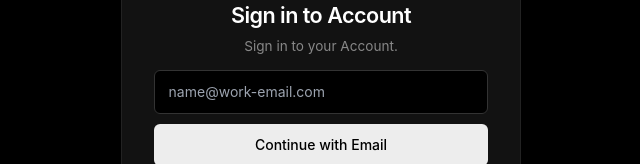
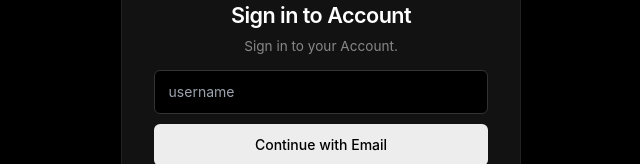
Before and after one commit to rendraserizawa1/gudanghub-transfer, a React (Vite) app: page /#/login in a window 1280 px wide. Shown: the part 214-378 px from the top of the page, without its empty margins (319-959 px from the left). Built offline with nearby package versions, Linux system fonts and the light colour scheme; no server answers.

Commit message:
login: input username (map ke @gh.local), bukan email

```diff
--- a/src/context/AuthContext.tsx
+++ b/src/context/AuthContext.tsx
@@ -62,7 +62,7 @@ export const AuthProvider: React.FC<{ children: React.ReactNode }> = ({ children
     }
     const { error } = await supabase.auth.signInWithPassword({ email, password });
     if (error) {
-      setAuthError('Email atau password salah.');
+      setAuthError('Username atau password salah.');
       return false;
     }
     return true;
--- a/src/pages/Login.tsx
+++ b/src/pages/Login.tsx
@@ -51,7 +51,7 @@ export const Login: React.FC = () => {
   const navigate = useNavigate();
   const canvasRef = useRef<HTMLCanvasElement>(null);
   const [isLogin, setIsLogin] = useState(true);
-  const [email, setEmail] = useState('');
+  const [username, setUsername] = useState('');
   const [password, setPassword] = useState('');
   const [showPassword, setShowPassword] = useState(false);
   const [submitting, setSubmitting] = useState(false);
@@ -219,13 +219,14 @@ export const Login: React.FC = () => {
 
   const handleLogin = async (e: React.FormEvent) => {
     e.preventDefault();
-    if (!email.trim()) return;
+    if (!username.trim()) return;
     if (!showPassword) {
       setShowPassword(true);
       return;
     }
+    const email = username.trim().includes('@') ? username.trim() : `${username.trim()}@gh.local`;
     setSubmitting(true);
-    const ok = await login(email.trim(), password);
+    const ok = await login(email, password);
     setSubmitting(false);
     if (ok) navigate('/dashboard');
   };
@@ -246,7 +247,7 @@ export const Login: React.FC = () => {
             <p style={{ fontSize: '0.85rem', color: '#888', marginBottom: '0.85rem', lineHeight: 1.5 }}>Sign in to your Account.</p>
 
             <form onSubmit={handleLogin} style={{ width: '100%', display: 'flex', flexDirection: 'column', gap: '0.65rem' }}>
-              <input style={input} type="email" placeholder="name@work-email.com" value={email} onChange={(e) => setEmail(e.target.value)} required />
+              <input style={input} type="text" placeholder="username" value={username} onChange={(e) => setUsername(e.target.value)} autoComplete="username" required />
               {showPassword && (
                 <input
                   style={input}
@@ -270,7 +271,7 @@ export const Login: React.FC = () => {
                   onClick={() => setShowPassword(false)}
                   style={{ background: 'none', border: 'none', color: '#888', fontSize: '0.75rem', cursor: 'pointer', padding: 0, fontFamily: 'inherit' }}
                 >
-                  ← Use a different email
+                  ← Gunakan username lain
                 </button>
               )}
             </form>
```
